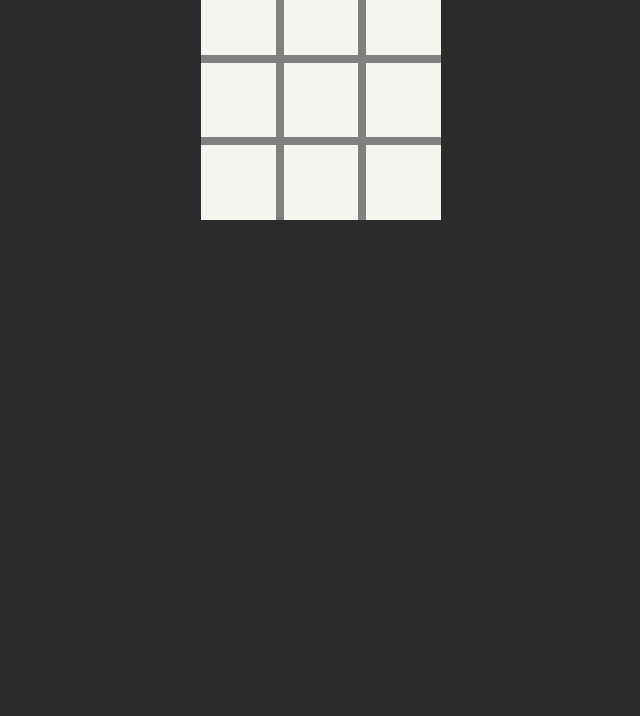
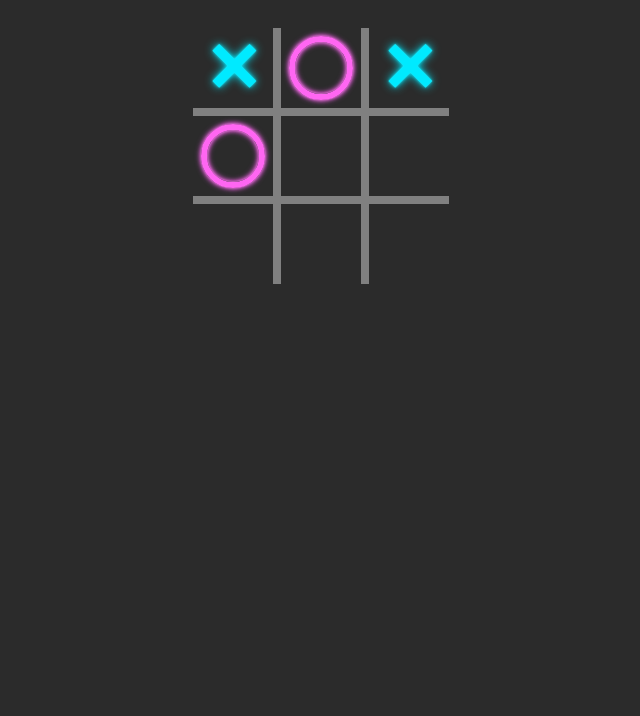
Before and after one commit to jojawhi/ticTacToe, a plain HTML site: page index.html in a window 1280 px wide. Shown: the part 84-800 px from the top of the page, without its empty margins (319-959 px from the left). Drawn offline with Linux system fonts and the light colour scheme; a web font is replaced by a local one.

Commit message:
added ex and oh styles

```diff
--- a/index.html
+++ b/index.html
@@ -12,10 +12,18 @@
     <div id='pageContainer'>
         <h1 class='pageTitle'><span class='teal'>TIC</span> <span class='pink'>TAC</span> <span class="yellow">TOE</span></h1>
         <div class='container' id='gameBoardContainer'>
-            <div class="boardSpace" id="spaceOne"></div>
-            <div class="boardSpace" id="spaceTwo"></div>
-            <div class="boardSpace" id="spaceThree"></div>
-            <div class="boardSpace" id="spaceFour"></div>
+            <div class="boardSpace" id="spaceOne">
+                <div class="exDiv"><span class="ex">&#x2715;</span></div>
+            </div>
+            <div class="boardSpace" id="spaceTwo">
+                <div class="ohDiv"></div>
+            </div>
+            <div class="boardSpace" id="spaceThree">
+                <div class="exDiv"><span class="ex">&#x2715;</span></div>
+            </div>
+            <div class="boardSpace" id="spaceFour">
+                <div class="ohDiv"></div>
+            </div>
             <div class="boardSpace" id="spaceFive"></div>
             <div class="boardSpace" id="spaceSix"></div>
             <div class="boardSpace" id="spaceSeven"></div>
--- a/style.css
+++ b/style.css
@@ -75,7 +75,7 @@ body,
 }
 
 #pageContainer {
-    padding: 1rem 0.5rem 0 0.5rem;
+    padding: 2rem 0.5rem 0 0.5rem;
     text-align: center;
 }
 
@@ -84,9 +84,9 @@ body,
     grid-template-columns: repeat(3, 1fr);
     grid-template-rows: repeat(3, 1fr);
     grid-gap: 0.5rem;
-    width: 15rem;
-    height: 15rem;
-    margin: 1rem auto;
+    width: 16rem;
+    height: 16rem;
+    margin: 3rem auto;
     justify-items: center;
     align-items: center;
     background: var(--grey-1);
@@ -94,6 +94,7 @@ body,
 
 .pageTitle {
     font-size: 2rem;
+    color: var(--grey-1);
     opacity: 0.9;
 }
 
@@ -132,7 +133,69 @@ body,
 }
 
 .boardSpace {
+    display: flex;
+    align-items: center;
+    justify-content: center;
     height: 100%;
     width: 100%;
-    background: var(--white-1);
+    padding: 0;
+    align-content: center;
+    background: var(--background);
 }
+
+/*
+.ex::after, .ex::before {
+    content:'';
+    position: absolute;
+    left: 1.75rem;
+    top: 5.75rem;
+    width: 4.5rem;
+    height: .5rem;
+    background-color: var(--teal-1);
+    border-radius: 2px;
+    box-shadow:
+        0 0 2px 0 var(--white-2),
+        0 0 4px 0 var(--teal-1),
+        0 0 6px 0 var(--teal-1);
+}
+
+.ex::before{
+    -webkit-transform:rotate(45deg);
+    -moz-transform:rotate(45deg);
+    transform:rotate(45deg);
+}
+.ex::after{
+    -webkit-transform:rotate(-45deg);
+    -moz-transform:rotate(-45deg);
+    transform:rotate(-45deg);
+}
+*/
+
+.exDiv {
+    font-size: 4.25rem;
+    font-weight: 900;
+    color: var(--teal-1);
+}
+
+.ex {
+    text-shadow:
+        0 0 1px var(--white-2),
+        0 0 3px var(--teal-1),
+        0 0 10px var(--teal-1);
+}
+
+.ohDiv {
+    height: 4rem;
+    width: 4rem;
+    margin: 0 auto;
+    background: transparent;
+    border-radius: 50%;
+    border: .375rem var(--pink-1) solid;
+    box-shadow:
+        0 0 2px 0 var(--white-2),
+        0 0 4px 0 var(--pink-1),
+        0 0 6px 0 var(--pink-1),
+        inset 0 0 2px 0 var(--white-2),
+        inset 0 0 4px 0 var(--pink-1),
+        inset 0 0 6px 0 var(--pink-1);
+    }
```
